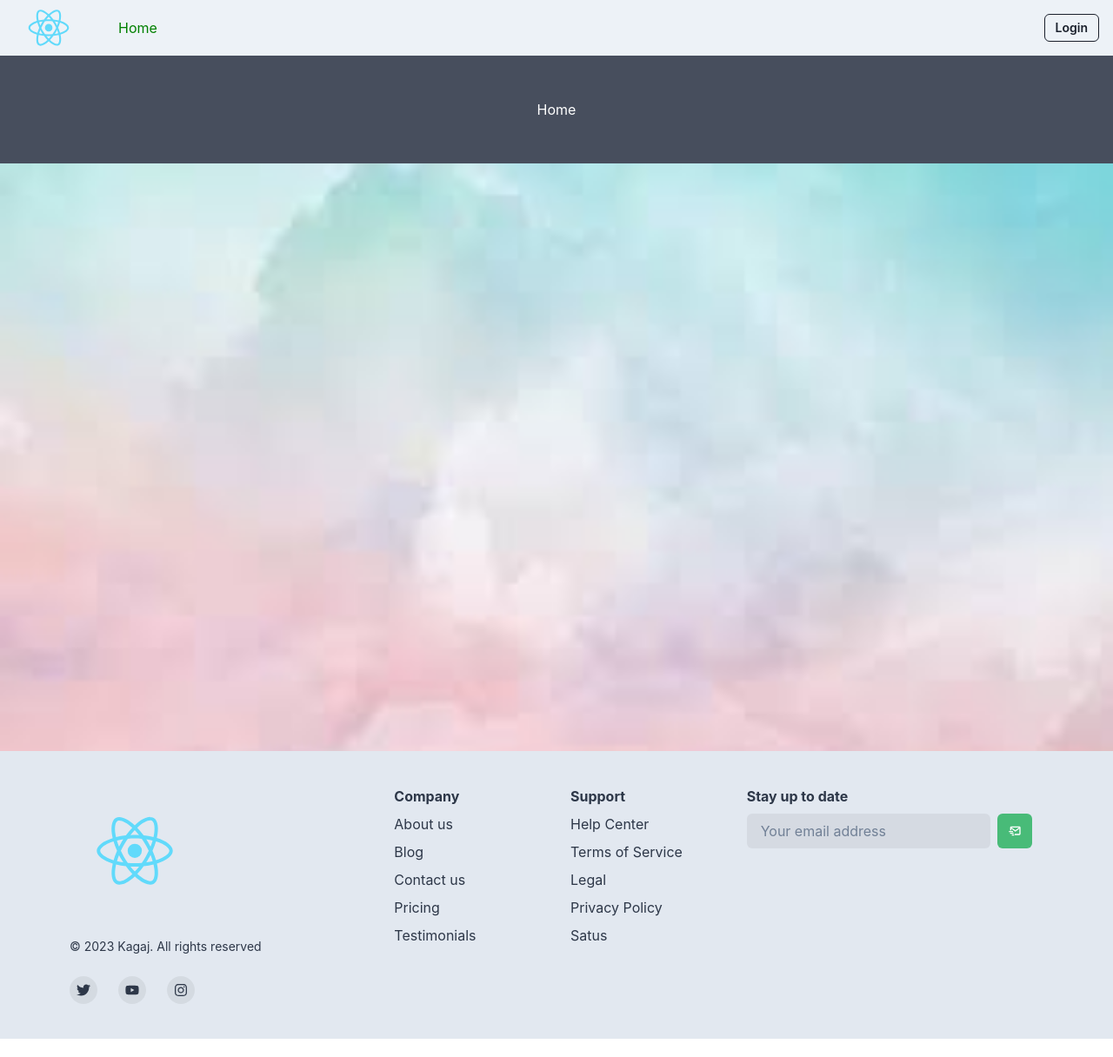
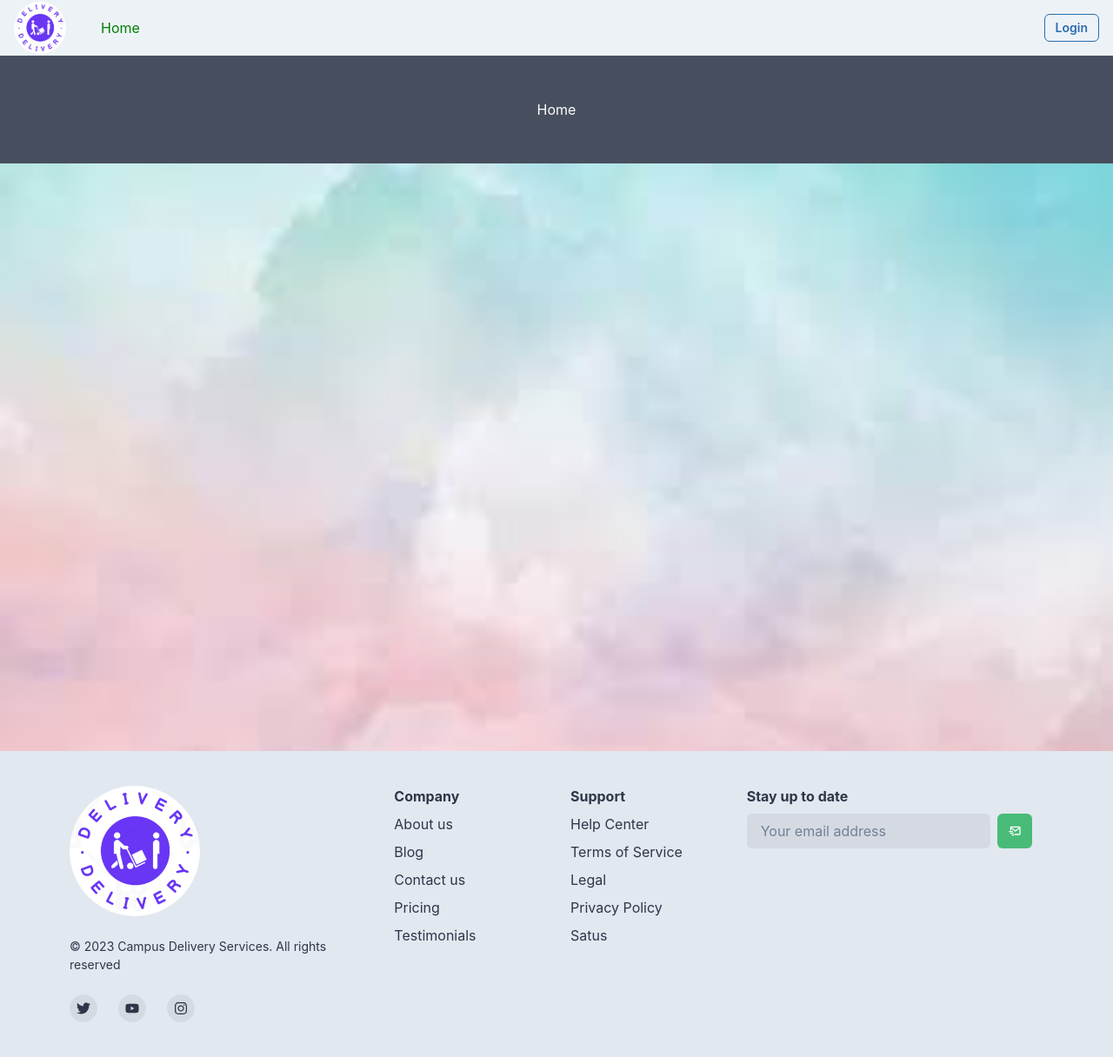
Before and after one commit to akshaywairagade2/CSD-Frontend, a React (Create React App) app: page / in a window 1280 px wide. Shown: the whole page at 87% size. Before the commit the page ends 1195 px from the top, so only its background shows below. Built offline with nearby package versions, Linux system fonts and the light colour scheme.

Commit message:
Added Email verification page

```diff
--- a/src/Authentication/Login.jsx
+++ b/src/Authentication/Login.jsx
@@ -205,17 +205,20 @@ const Login = () => {
                 config
             );
 
-
-            toast({
-                title: "Please Check Email",
-                status: "success",
-                duration: 5000,
-                isClosable: true,
-                position: "bottom",
-            });
+            // toast({
+            //     title: "Please Check Email",
+            //     status: "success",
+            //     duration: 5000,
+            //     isClosable: true,
+            //     position: "bottom",
+            // });
             if (data) {
                 setforgotEmail("")
             }
+
+            setTimeout(() => { navigate("/verifymail") }, 200);
+
+
 
         } catch (error) {
             toast({
--- a/src/Authentication/Verified.jsx
+++ b/src/Authentication/Verified.jsx
@@ -78,7 +78,6 @@ const Verified = () => {
                         {/* <Text align={'center'} fontSize="20px">Congratulations! Your email has been successfully verified.</Text> */}
                     </div>
                     <div>
-
                         <Image
                             src={Congrats}
                             alt='Congrats'
--- a/src/Authentication/VerifyMail.jsx
+++ b/src/Authentication/VerifyMail.jsx
@@ -11,7 +11,7 @@ const VerifiedMail = () => {
 
     return (
         <>
-            <Header />
+            <Header Flag={0} />
             <Flex
                 minH={'80vh'}
                 align={'center'}
--- a/src/Footer/footer.jsx
+++ b/src/Footer/footer.jsx
@@ -13,7 +13,7 @@ import {
 } from '@chakra-ui/react'
 import { FaInstagram, FaTwitter, FaYoutube } from 'react-icons/fa'
 import { BiMailSend } from 'react-icons/bi'
-import logo from "../logo.svg"
+import logo from "../logo.png"
 
 
 
@@ -57,9 +57,10 @@ const Footer = () => {
                                 boxSize='150px'
                                 src={logo}
                                 alt='Logo'
+                                borderRadius="100px"
                             />
                         </Box>
-                        <Text fontSize={'sm'}>© 2023 Kagaj. All rights reserved</Text>
+                        <Text fontSize={'sm'}>© 2023 Campus Delivery Services. All rights reserved</Text>
                         <Stack direction={'row'} spacing={6}>
                             <SocialButton label={'Twitter'} href={'#'}>
                                 <FaTwitter />
--- a/src/Header/Header.jsx
+++ b/src/Header/Header.jsx
@@ -23,7 +23,7 @@ import {
 
 import ProfileModal from "./Profile/profilemodal"
 import { ChevronDownIcon, SearchIcon } from "@chakra-ui/icons";
-import logo from "../logo.svg"
+import logo from "../logo.png"
 import { useNavigate } from 'react-router-dom'
 import { useEffect, useState } from 'react';
 
@@ -46,6 +46,11 @@ const Header = () => {
         navigate("/login");
     };
 
+
+    useEffect(() => {
+        if (path == "verifymail") localStorage.removeItem("userInfo");
+    }, [])
+
     return (
 
         <Box
@@ -59,9 +64,10 @@ const Header = () => {
                 <HStack spacing={8} alignItems={'center'}>
 
                     <Image
-                        boxSize='80px'
+                        boxSize='60px'
                         src={logo}
                         alt='Logo'
+                        borderRadius="50px"
                     />
 
                     <Stack direction={'row'} spacing={6}>
@@ -76,9 +82,7 @@ const Header = () => {
                         >
                             Home
                         </Box>
-
                     </Stack>
-
                 </HStack>
 
 
@@ -100,36 +104,20 @@ const Header = () => {
 
                 <HStack alignItems={'end'}>
                     {
-                        user ?
-                            <Menu>
-                                <MenuButton as={Button} rightIcon={<ChevronDownIcon />}>
-                                    <Avatar
-                                        size="sm"
-                                        cursor="pointer"
-                                        name={user.firstName}
-                                        src={user.pic}
-                                    />
-                                </MenuButton>
-                                <MenuList>
-                                    <ProfileModal user={user}>
-                                        <MenuItem>My Profile</MenuItem>{" "}
-                                    </ProfileModal>
-                                    <MenuDivider />
-                                    <MenuItem onClick={logoutHandler}>Logout</MenuItem>
-                                </MenuList>
-                                {/* <MenuList>
-                                    <MenuItem size='sm' onClick={logoutHandler}>Logout</MenuItem>
-                                </MenuList> */}
-                            </Menu> :
+                        (user && path != "verifymail") ?
+                            <Button colorScheme='blue' size='sm' variant='outline' onClick={logoutHandler}>
+                                Logout
+                            </Button>
+                            :
                             (
                                 path == '/login' || path == '/signup' ?
                                     null
                                     :
-                                    <Menu>
-                                        <Button colorScheme='black' size='sm' variant='outline' onClick={() => navigate('/login')}>
-                                            Login
-                                        </Button>
-                                    </Menu>
+
+                                    <Button colorScheme='blue' size='sm' variant='outline' onClick={() => navigate('/login')}>
+                                        Login
+                                    </Button>
+
                             )
                     }
                 </HStack>
--- a/src/Header/Profile/profilemodal.js
+++ b/src/Header/Profile/profilemodal.js
@@ -56,7 +56,7 @@ const ProfileModal = ({ user, children }) => {
                             d="flex"
                             justifyContent="center"
                         >
-                            UserName: {user.username}
+                            UserName: {user.userName}
                         </ModalHeader>
                         <ModalHeader
                             fontSize="30px"
```
Also changed, not shown: src/logo.png (added).
